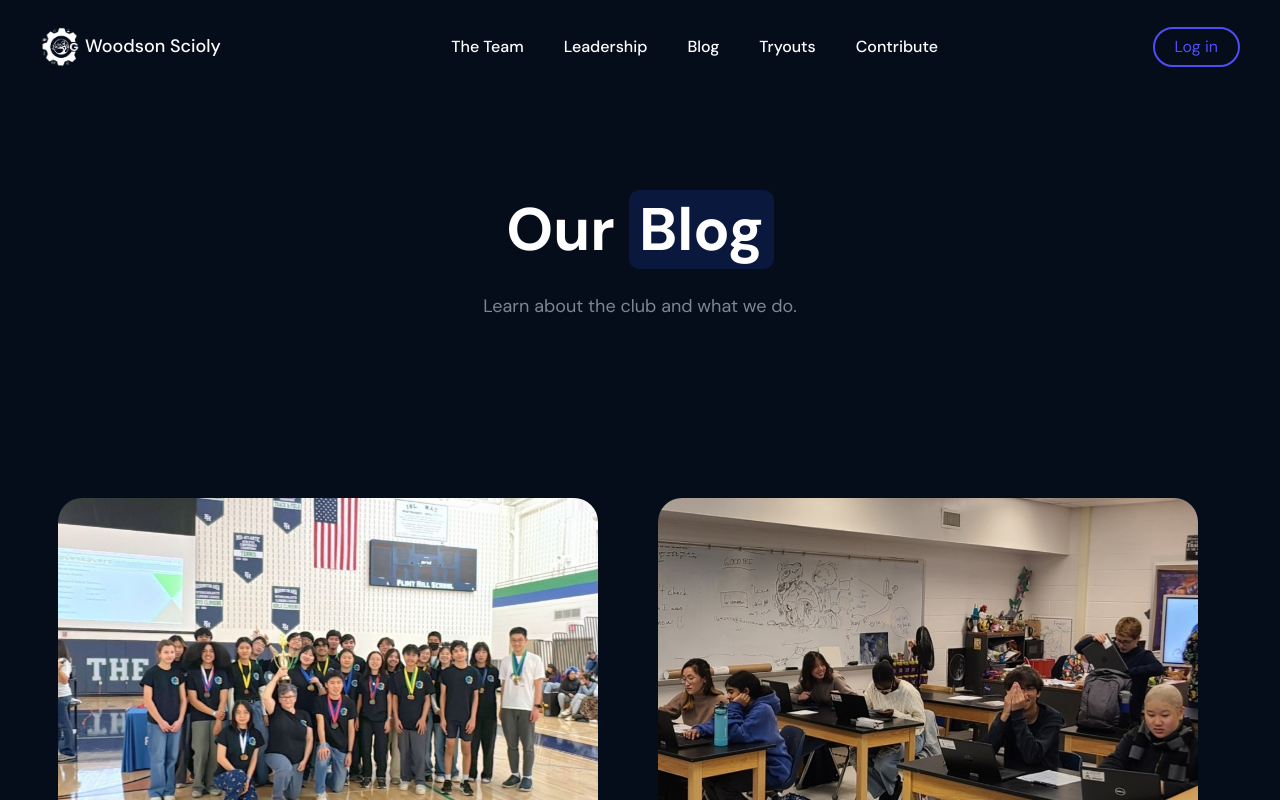
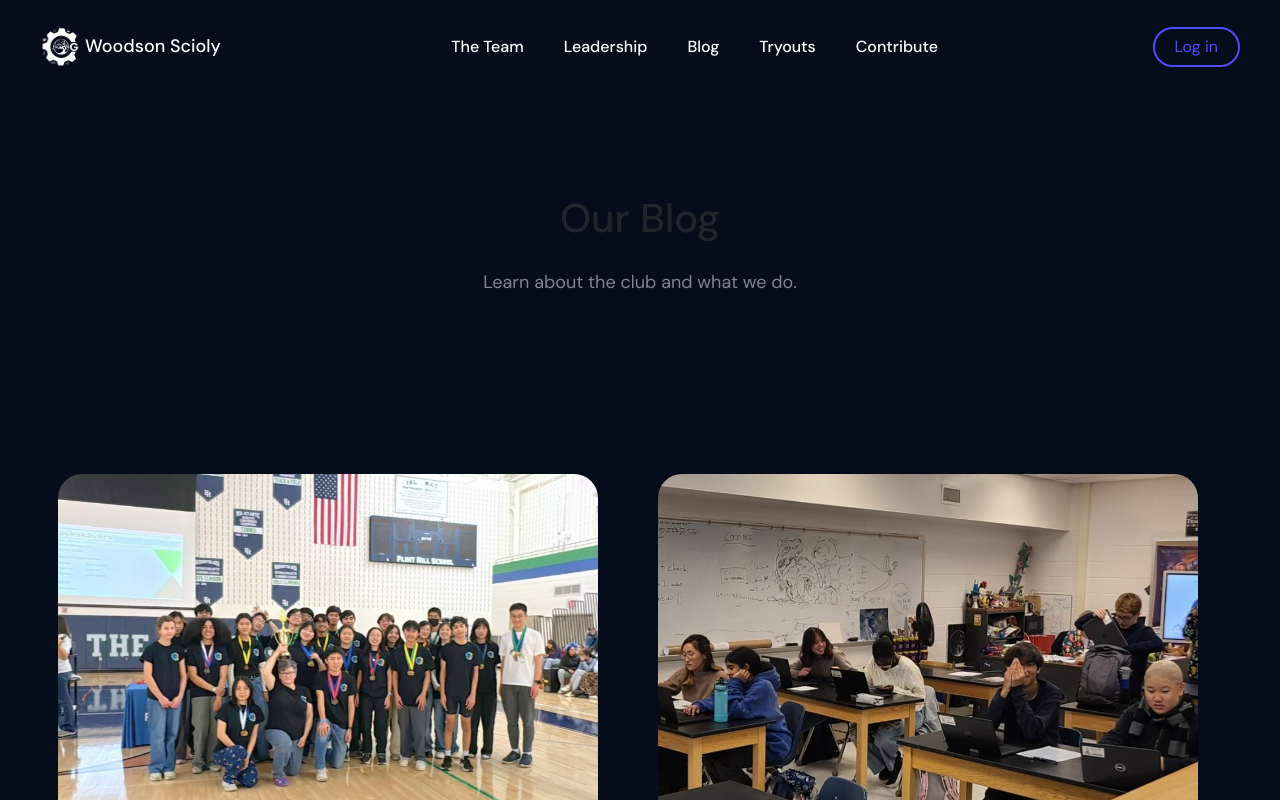
Before and after one commit to i30101/woodsonscioly-test, a React (Create React App) app: page /blog in a window 1280 px wide. Shown: the top 800 px of the page. Built offline with nearby package versions, Linux system fonts and the light colour scheme.

Commit message:
components

```diff
--- a/src/components/Quote.tsx
+++ b/src/components/Quote.tsx
@@ -26,10 +26,8 @@ function Quote({author, position, children}: QuoteProps) {
     return <div className="quote-box">
         <div className="quote-text">{children}</div>
         <div className="quote-info">
-            <div className="quote-icon">
-                <div className="icon-container">
-                    <img src={quoteMark} alt="quote mark" />
-                </div>
+            <div className="icon-container">
+                <img src={quoteMark} alt="quote mark" />
             </div>
             <div className="quote-details">
                 <div className="quote-author">{author}</div>
--- a/src/components/Title.tsx
+++ b/src/components/Title.tsx
@@ -17,8 +17,8 @@ interface TitleProps {
 
 function Title({title, highlight, after, subtitle}: TitleProps) {
     return <div id="intro">
-        <h1 data-aos="fade-up" id="title">
-            {title} <span id="highlight">{highlight}</span> {after}
+        <h1 data-aos="fade-up" className="title">
+            {title} <span className="highlight">{highlight}</span> {after}
         </h1>
         <h6 data-aos="fade-up" data-aos-delay="150" id="subtitle">{subtitle}</h6>
     </div>
```
